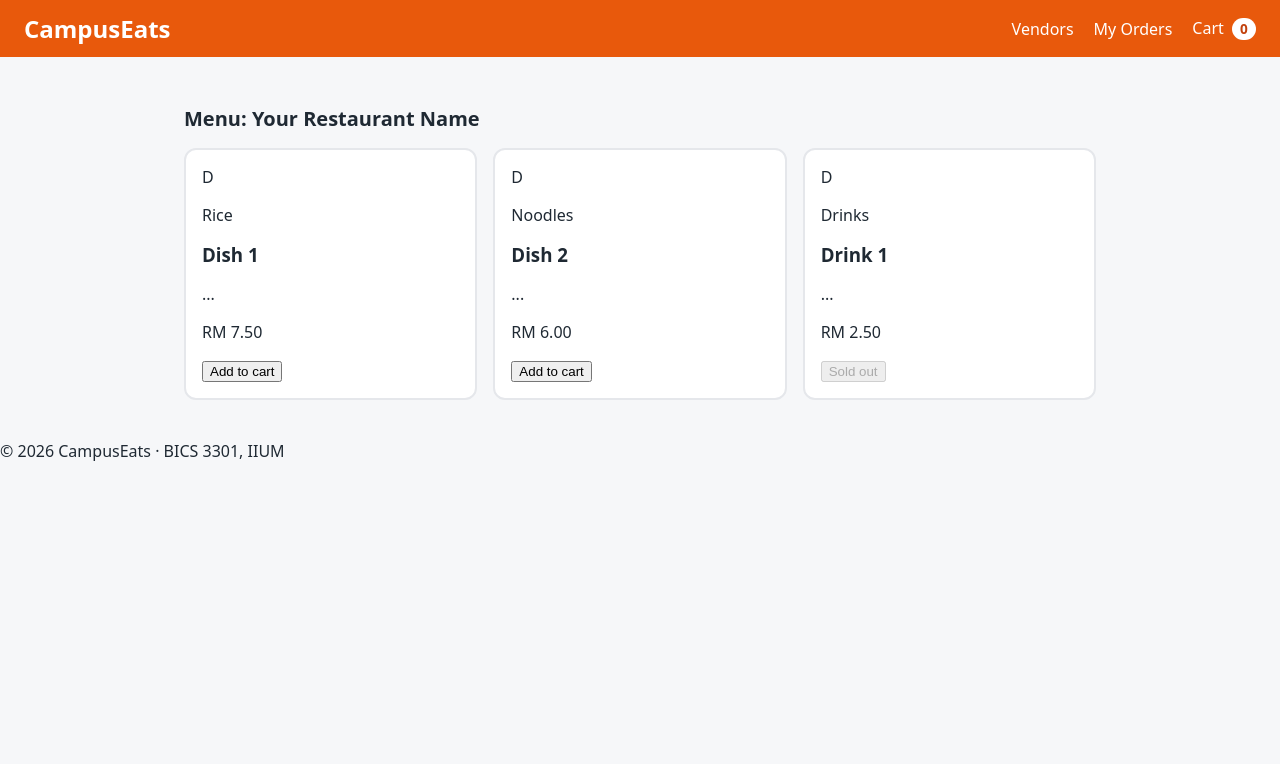
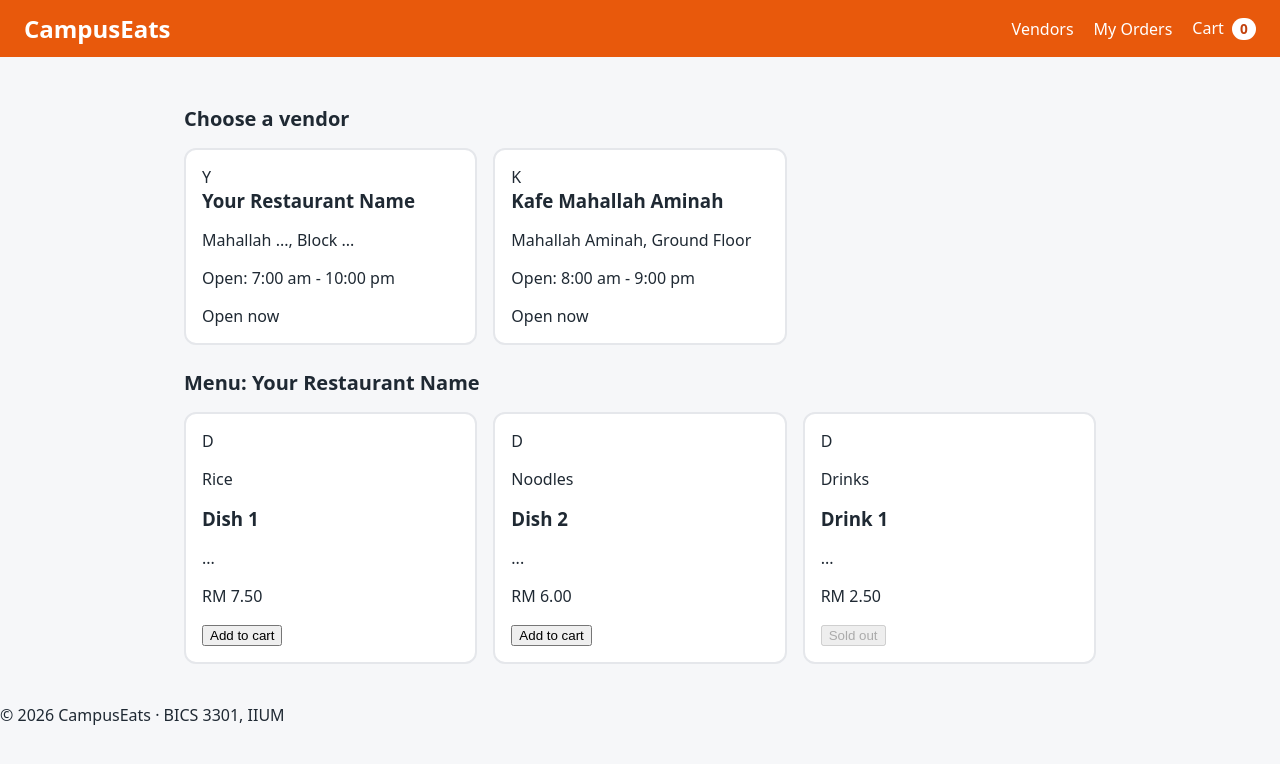
Before and after one commit to merwanisman7-bit/campuseats-2419961, a React (Vite) app: page / in a window 1280 px wide. Shown: the top 764 px of the page. Built offline with nearby package versions, Linux system fonts and the light colour scheme.

Commit message:
Cart with onAdd

```diff
--- a/src/App.jsx
+++ b/src/App.jsx
@@ -1,18 +1,40 @@
+import { useState } from 'react'
 import vendors from './data/vendors.js'
 import Header from './components/Header.jsx'
+import VendorCard from './components/VendorCard.jsx'
 import MenuList from './components/MenuList.jsx'
 import Footer from './components/Footer.jsx'
 
 function App() {
-  const selectedVendor = vendors[0]
+  const [selectedVendorId, setSelectedVendorId] = useState(vendors[0].id)
+  const [cart, setCart] = useState([])
+
+  const selectedVendor = vendors.find((v) => v.id === selectedVendorId)
+
+  function handleAddToCart(item) {
+    setCart((prevCart) => [...prevCart, item]) // a NEW array, never cart.push()
+  }
 
   return (
     <>
-      <Header />
+      <Header cartCount={cart.length} />
       <main className="container">
         <section>
+          <h2 className="section-title">Choose a vendor</h2>
+          <div className="vendor-grid">
+            {vendors.map((vendor) => (
+              <VendorCard
+                key={vendor.id}
+                vendor={vendor}
+                isSelected={vendor.id === selectedVendorId}
+                onSelect={setSelectedVendorId}
+              />
+            ))}
+          </div>
+        </section>
+        <section>
           <h2 className="section-title">Menu: {selectedVendor.name}</h2>
-          <MenuList items={selectedVendor.menu} />
+          <MenuList items={selectedVendor.menu} onAdd={handleAddToCart} />
         </section>
       </main>
       <Footer />
--- a/src/components/Header.jsx
+++ b/src/components/Header.jsx
@@ -1,6 +1,4 @@
-function Header() {
-  const cartCount = 0 // becomes state in Part C
-
+function Header({ cartCount }) {
   return (
     <header className="header">
       <h1 className="logo">CampusEats</h1>
--- a/src/components/MenuItemCard.jsx
+++ b/src/components/MenuItemCard.jsx
@@ -1,4 +1,4 @@
-function MenuItemCard({ item }) {
+function MenuItemCard({ item, onAdd }) {
   return (
     <article className="card menu-card">
       <div className="thumb" aria-hidden="true">{item.name.charAt(0)}</div>
@@ -6,7 +6,7 @@
       <h3>{item.name}</h3>
       <p className="muted">{item.description}</p>
       <p className="price">RM {item.price.toFixed(2)}</p>
-      <button className="btn" disabled={!item.available}>
+      <button className="btn" disabled={!item.available} onClick={() => onAdd(item)}>
         {item.available ? 'Add to cart' : 'Sold out'}
       </button>
     </article>
--- a/src/components/MenuList.jsx
+++ b/src/components/MenuList.jsx
@@ -1,6 +1,6 @@
 import MenuItemCard from './MenuItemCard.jsx'
 
-function MenuList({ items }) {
+function MenuList({ items, onAdd }) {
   if (items.length === 0) {
     return <p className="muted">No items on this menu yet.</p>
   }
@@ -8,7 +8,7 @@
   return (
     <div className="grid">
       {items.map((item) => (
-        <MenuItemCard key={item.id} item={item} />
+        <MenuItemCard key={item.id} item={item} onAdd={onAdd} />
       ))}
     </div>
   )
--- a/src/components/VendorCard.jsx
+++ b/src/components/VendorCard.jsx
@@ -1,25 +1,20 @@
-function VendorCard() {
-  const vendor = {
-    name: 'Kafe Mahallah Ali',
-    location: 'Mahallah Ali, Block C',
-    openHours: '7:00 am - 10:00 pm',
-    isOpen: true,
-  }
-
+function VendorCard({ vendor, isSelected, onSelect }) {
   return (
-    <article className="card vendor-card">
-      <div className="thumb" aria-hidden="true">
-        {vendor.name.charAt(0)}
-      </div>
+    <button
+      type="button"
+      className={isSelected ? 'card vendor-card selected' : 'card vendor-card'}
+      onClick={() => onSelect(vendor.id)}
+    >
+      <div className="thumb" aria-hidden="true">{vendor.name.charAt(0)}</div>
       <div>
-        <h2>{vendor.name}</h2>
+        <h3>{vendor.name}</h3>
         <p className="muted">{vendor.location}</p>
         <p className="muted">Open: {vendor.openHours}</p>
         <span className={vendor.isOpen ? 'status open' : 'status closed'}>
           {vendor.isOpen ? 'Open now' : 'Closed'}
         </span>
       </div>
-    </article>
+    </button>
   )
 }
 
```
